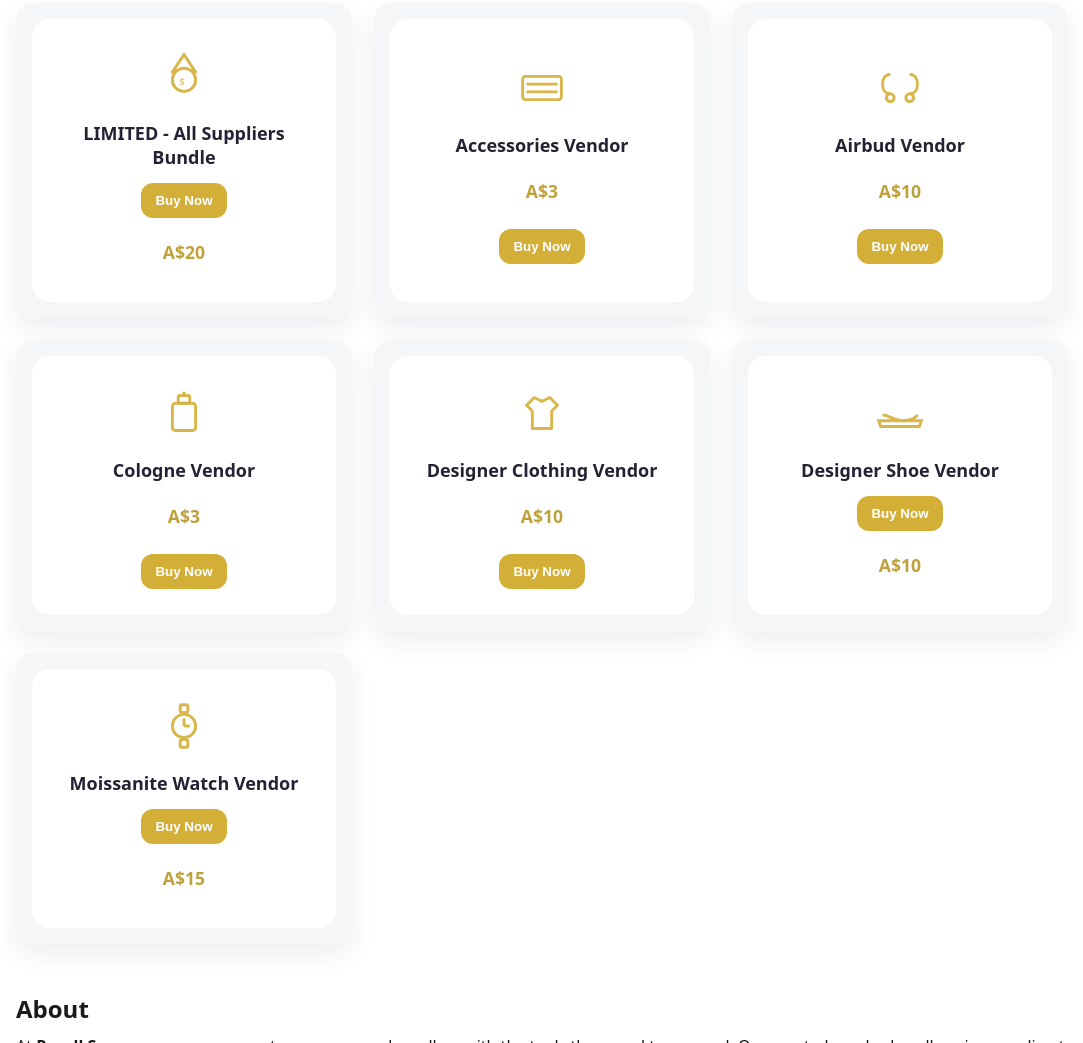
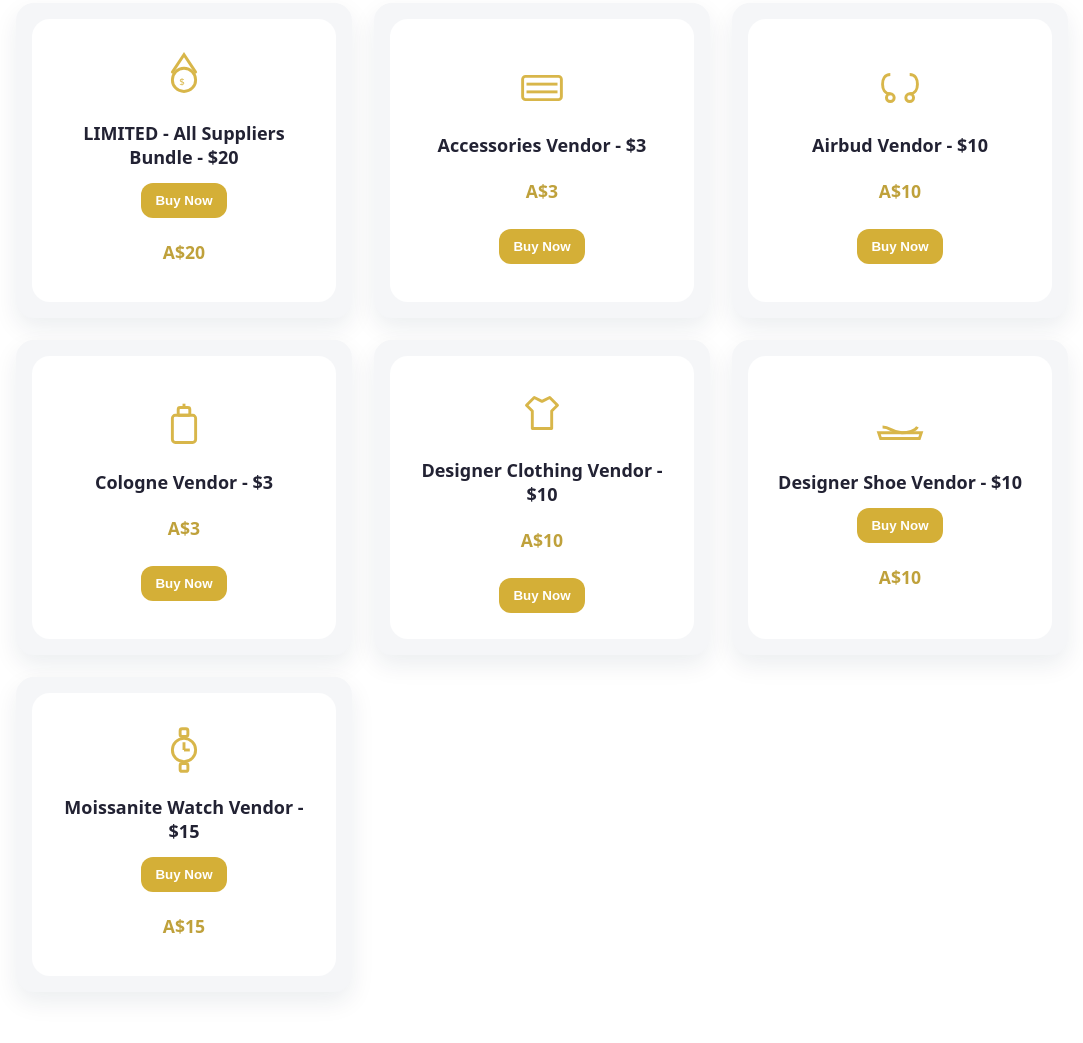
Before and after one commit to ResellSource/resell-source-site1, a plain HTML site: page index.html in a window 1280 px wide. Shown: the part 475-1518 px from the top of the page, without its empty margins (98-1181 px from the left). Drawn offline with Linux system fonts and the light colour scheme.

Commit message:
Update index.html

```diff
--- a/index.html
+++ b/index.html
@@ -43,7 +43,7 @@
           <circle cx="32" cy="36" r="12" fill="none" stroke="#D4AF37" stroke-width="3"/>
           <text x="27" y="41" font-size="10" fill="#D4AF37">$</text>
         </svg>
-        <h3> LIMITED - All Suppliers Bundle</h3>
+        <h3> LIMITED - All Suppliers Bundle - $20</h3>
         <button class="buy" data-product="all">Buy Now</button>
         <p class="price">A$20</p>
       </div></div>
@@ -55,7 +55,7 @@
           <line x1="16" y1="28" x2="48" y2="28" stroke="#D4AF37" stroke-width="3"/>
           <line x1="16" y1="36" x2="48" y2="36" stroke="#D4AF37" stroke-width="3"/>
         </svg>
-        <h3>Accessories Vendor</h3>
+        <h3>Accessories Vendor - $3</h3>
         <p class="price">A$3</p>
         <button class="buy" data-product="accessories">Buy Now</button>
       </div></div>
@@ -68,7 +68,7 @@
           <path d="M42 18c6 0 8 5 8 10s-2 10-8 10" stroke="#D4AF37" stroke-width="3" fill="none"/>
           <circle cx="42" cy="42" r="4" stroke="#D4AF37" stroke-width="3" fill="none"/>
         </svg>
-        <h3>Airbud Vendor</h3>
+        <h3>Airbud Vendor - $10</h3>
         <p class="price">A$10</p>
         <button class="buy" data-product="airbud">Buy Now</button>
       </div></div>
@@ -80,7 +80,7 @@
           <rect x="26" y="14" width="12" height="8" rx="2" stroke="#D4AF37" stroke-width="3" fill="none"/>
           <line x1="32" y1="10" x2="32" y2="14" stroke="#D4AF37" stroke-width="3"/>
         </svg>
-        <h3>Cologne Vendor</h3>
+        <h3>Cologne Vendor - $3</h3>
         <p class="price">A$3</p>
         <button class="buy" data-product="cologne">Buy Now</button>
       </div></div>
@@ -90,7 +90,7 @@
         <svg viewBox="0 0 64 64" class="icon">
           <path d="M24 16l8 4 8-4 8 8-6 6v18H22V30l-6-6 8-8z" stroke="#D4AF37" stroke-width="3" fill="none" stroke-linejoin="round"/>
         </svg>
-        <h3>Designer Clothing Vendor</h3>
+        <h3>Designer Clothing Vendor - $10</h3>
         <p class="price">A$10</p>
         <button class="buy" data-product="clothing">Buy Now</button>
       </div></div>
@@ -101,7 +101,7 @@
           <path d="M10 40h44l-2 6H12l-2-6z" stroke="#D4AF37" stroke-width="3" fill="none"/>
           <path d="M14 34c8 0 10 6 20 6 6 0 14-2 16-6" stroke="#D4AF37" stroke-width="3" fill="none"/>
         </svg>
-        <h3>Designer Shoe Vendor</h3>
+        <h3>Designer Shoe Vendor - $10</h3>
         <button class="buy" data-product="shoe">Buy Now</button>
         <p class="price">A$10</p>
       </div></div>
@@ -115,7 +115,7 @@
           <rect x="28" y="10" width="8" height="8" rx="2" stroke="#D4AF37" stroke-width="3" fill="none"/>
           <rect x="28" y="46" width="8" height="8" rx="2" stroke="#D4AF37" stroke-width="3" fill="none"/>
         </svg>
-        <h3>Moissanite Watch Vendor</h3>
+        <h3>Moissanite Watch Vendor - $15</h3>
         <button class="buy" data-product="watch">Buy Now</button>
         <p class="price">A$15</p>
       </div></div>
```
